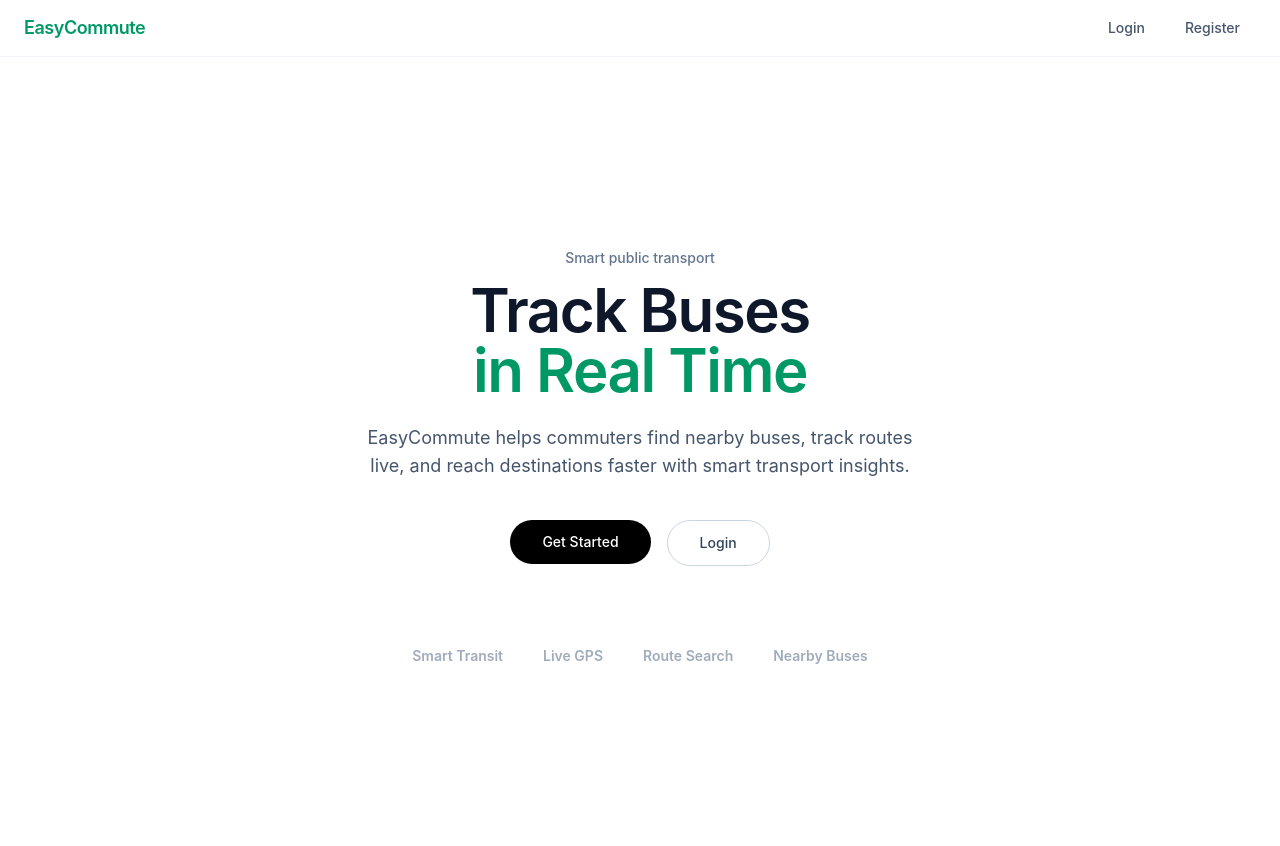
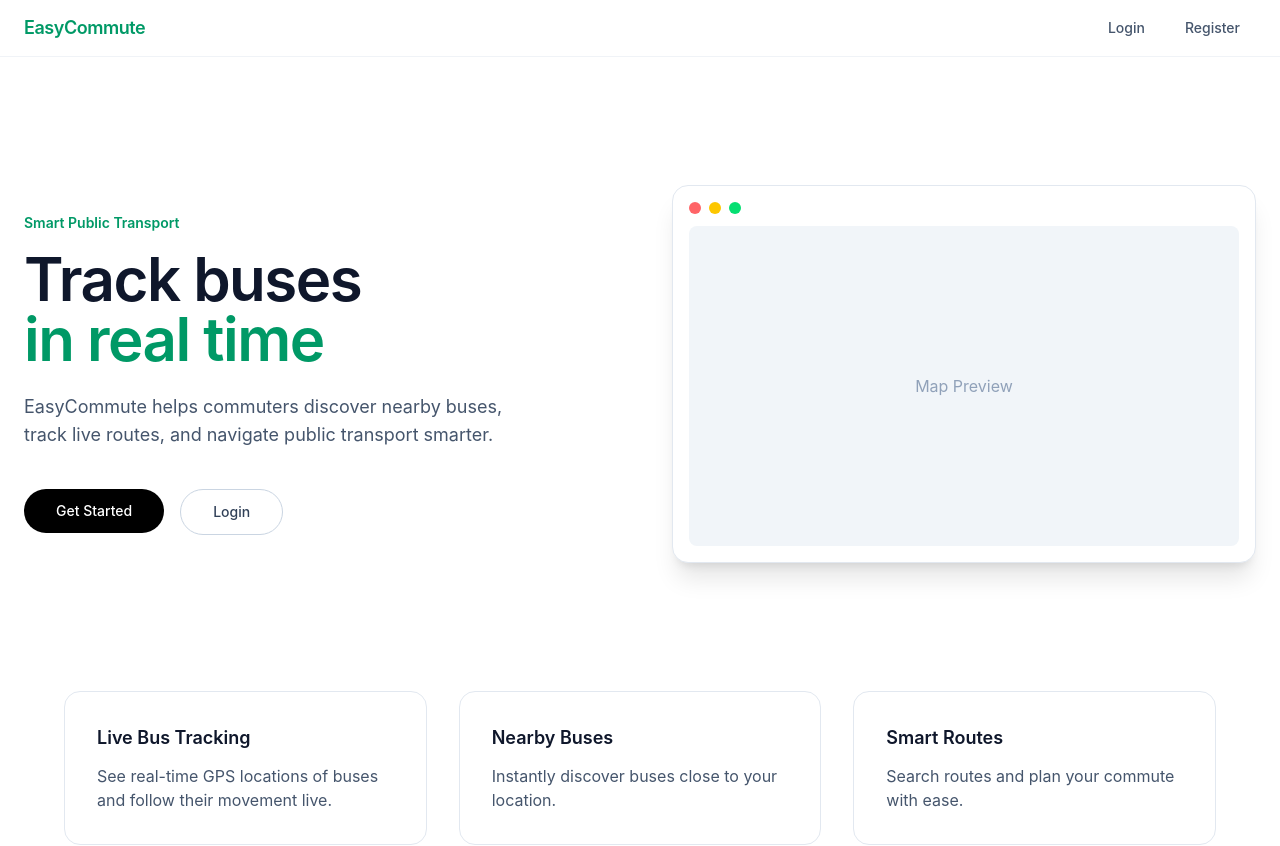
Before and after one commit to akshaykocharekar/easyCommute, a React app in the folder frontend/: page / in a window 1280 px wide. Shown: the top 846 px of the page. Built offline with nearby package versions, Linux system fonts and the light colour scheme; the HTML template or start-up script is replaced by a standard one.

Commit message:
config changes

```diff
--- a/frontend/src/api/axios.js
+++ b/frontend/src/api/axios.js
@@ -1,7 +1,7 @@
 import axios from "axios";
 
 const axiosInstance = axios.create({
-  baseURL: "https://easycommute.onrender.com",
+  baseURL: "https://easycommute.onrender.com/api",
   withCredentials: true,
 });
 
--- a/frontend/src/pages/Home.jsx
+++ b/frontend/src/pages/Home.jsx
@@ -2,36 +2,40 @@ import { Link } from "react-router-dom";
 
 function Home() {
   return (
-    <div className="relative flex min-h-screen flex-col items-center justify-center overflow-hidden bg-white px-6 text-center">
+    <div className="relative min-h-screen overflow-hidden bg-white px-6">
 
-      {/* Gradient Background Glow */}
+      {/* Background Glow */}
       <div className="pointer-events-none absolute inset-0 -z-10">
-        <div className="absolute left-1/2 top-1/3 h-[500px] w-[500px] -translate-x-1/2 rounded-full bg-yellow-300/40 blur-[120px]" />
-        <div className="absolute right-[20%] top-[40%] h-[500px] w-[500px] rounded-full bg-emerald-400/40 blur-[120px]" />
-        <div className="absolute left-[20%] bottom-[10%] h-[500px] w-[500px] rounded-full bg-blue-300/30 blur-[120px]" />
+        <div className="absolute left-1/2 top-[30%] h-[600px] w-[600px] -translate-x-1/2 rounded-full bg-yellow-300/30 blur-[140px]" />
+        <div className="absolute right-[10%] top-[40%] h-[500px] w-[500px] rounded-full bg-emerald-400/30 blur-[120px]" />
+        <div className="absolute left-[10%] bottom-[10%] h-[500px] w-[500px] rounded-full bg-blue-300/30 blur-[120px]" />
       </div>
 
-      {/* Hero Text */}
-      <p className="mb-3 text-sm font-medium text-slate-500">
-        Smart public transport
+      {/* HERO */}
+      <div className="mx-auto grid max-w-7xl items-center gap-16 pt-32 md:grid-cols-2">
+
+        {/* LEFT TEXT */}
+        <div>
+
+          <p className="mb-4 text-sm font-semibold text-emerald-600">
+            Smart Public Transport
           </p>
 
-      <h1 className="max-w-3xl text-4xl font-semibold tracking-tight text-slate-900 sm:text-6xl">
-        Track Buses
+          <h1 className="text-5xl font-semibold tracking-tight text-slate-900 sm:text-6xl">
+            Track buses
             <br />
-        <span className="text-emerald-600">in Real Time</span>
+            <span className="text-emerald-600">in real time</span>
           </h1>
 
-      <p className="mt-6 max-w-xl text-base text-slate-600 sm:text-lg">
-        EasyCommute helps commuters find nearby buses, track routes live,
-        and reach destinations faster with smart transport insights.
+          <p className="mt-6 max-w-lg text-lg text-slate-600">
+            EasyCommute helps commuters discover nearby buses, track live
+            routes, and navigate public transport smarter.
           </p>
 
-      {/* Buttons */}
-      <div className="mt-10 flex flex-col gap-4 sm:flex-row">
+          <div className="mt-10 flex gap-4">
 
             <Link to="/register">
-          <button className="rounded-full bg-black px-8 py-3 text-sm font-medium text-white transition hover:opacity-80">
+              <button className="rounded-full bg-black px-8 py-3 text-sm font-medium text-white transition hover:scale-105 hover:opacity-90">
                 Get Started
               </button>
             </Link>
@@ -44,11 +48,68 @@ function Home() {
 
           </div>
 
-      {/* Footer logos (optional SaaS style) */}
-      <div className="mt-20 flex flex-wrap items-center justify-center gap-10 opacity-60">
-        <span className="text-sm font-semibold text-slate-500">Smart Transit</span>
+        </div>
+
+        {/* RIGHT PRODUCT PREVIEW */}
+        <div className="relative">
+
+          <div className="rounded-2xl border border-slate-200 bg-white p-4 shadow-xl">
+
+            <div className="mb-3 flex items-center gap-2">
+              <div className="h-3 w-3 rounded-full bg-red-400" />
+              <div className="h-3 w-3 rounded-full bg-yellow-400" />
+              <div className="h-3 w-3 rounded-full bg-green-400" />
+            </div>
+
+            <div className="flex h-[320px] items-center justify-center rounded-lg bg-slate-100 text-slate-400">
+              Map Preview
+            </div>
+
+          </div>
+
+        </div>
+
+      </div>
+
+
+      {/* FEATURES */}
+      <div className="mx-auto mt-32 grid max-w-6xl gap-8 md:grid-cols-3">
+
+        <div className="rounded-2xl border border-slate-200 p-8 transition hover:shadow-lg">
+          <h3 className="text-lg font-semibold text-slate-900">
+            Live Bus Tracking
+          </h3>
+          <p className="mt-3 text-slate-600">
+            See real-time GPS locations of buses and follow their movement live.
+          </p>
+        </div>
+
+        <div className="rounded-2xl border border-slate-200 p-8 transition hover:shadow-lg">
+          <h3 className="text-lg font-semibold text-slate-900">
+            Nearby Buses
+          </h3>
+          <p className="mt-3 text-slate-600">
+            Instantly discover buses close to your location.
+          </p>
+        </div>
+
+        <div className="rounded-2xl border border-slate-200 p-8 transition hover:shadow-lg">
+          <h3 className="text-lg font-semibold text-slate-900">
+            Smart Routes
+          </h3>
+          <p className="mt-3 text-slate-600">
+            Search routes and plan your commute with ease.
+          </p>
+        </div>
+
+      </div>
+
+
+      {/* TRUST BAR */}
+      <div className="mt-28 flex flex-wrap items-center justify-center gap-10 opacity-60">
         <span className="text-sm font-semibold text-slate-500">Live GPS</span>
-        <span className="text-sm font-semibold text-slate-500">Route Search</span>
+        <span className="text-sm font-semibold text-slate-500">Real Time</span>
+        <span className="text-sm font-semibold text-slate-500">Smart Routes</span>
         <span className="text-sm font-semibold text-slate-500">Nearby Buses</span>
       </div>
 
```
Lines whose indentation alone changed are shown as unchanged.
